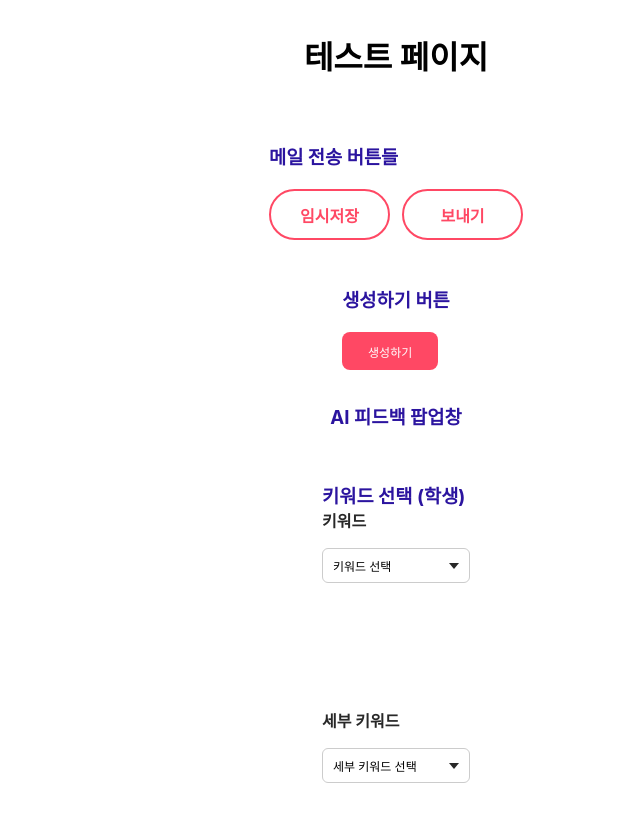
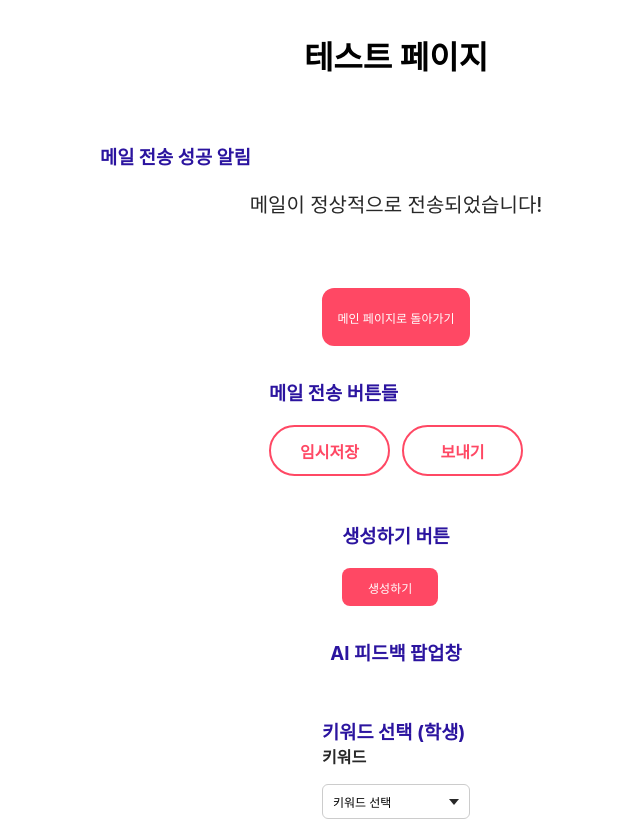
Before and after one commit to Team-G25/frontend, a React (Vite) app: page /test in a window 1280 px wide. Shown: the top 821 px of the page, without its empty margins (287-927 px from the left). Built offline with nearby package versions, Linux system fonts and the light colour scheme; a web font is replaced by a local one.

Commit message:
전송성공알림 제작

```diff
--- /dev/null
+++ b/src/components/common/submitAlert/SubmitAlert.jsx
@@ -0,0 +1,14 @@
+import { Title, StyledButton, SytledScreen} from "./index.style";
+
+const SubmitAlert = (onclick) => {
+    return(
+        <SytledScreen>
+            <Title>메일이 정상적으로 전송되었습니다!</Title>
+            <StyledButton onclick = {onclick}>
+                메인 페이지로 돌아가기
+            </StyledButton>
+        </SytledScreen>
+    );
+};
+
+export default SubmitAlert
--- /dev/null
+++ b/src/components/common/submitAlert/index.style.js
@@ -0,0 +1,40 @@
+import styled from "styled-components";
+import theme from "@/styles/theme";
+
+export const SytledScreen = styled.div`
+    display: flex;
+    align-items: center;
+    flex-direction: column;
+    gap: 70px;
+    position: relative;
+    width: 592px;
+`;
+
+export const Title = styled.h1`
+    font-family: ${theme.font.basic};
+    font-size: ${theme.font.size.large};
+    font-weight: ${theme.font.weight.medium};
+    color: ${theme.colors.black2};
+`;
+
+export const StyledButton = styled.button`
+    display: flex;
+    align-items: center;
+    justify-content: center;
+    height: 58px;
+    width: 148px;
+    position: relative;
+
+    font-family: ${theme.font.basic};
+    font-size: ${theme.font.size.small};
+    font-weight: ${theme.font.weight.medium};
+
+    border-radius: 12.21px;
+    background-color: ${theme.colors.red};
+    color: ${theme.colors.white};
+
+    &:hover {
+        background-color: ${theme.colors.red_hover};
+        font-weight: ${theme.font.weight.bold};
+    }
+`;
--- a/src/test/index.jsx
+++ b/src/test/index.jsx
@@ -11,6 +11,7 @@ import Modal from '@components/common/aiPopUp/AIPopUP';
 
 import CreateBtn from '@/components/common/createBtn/CreateBtn';
 import SubmitBtn from '@/components/common/submitBtn/SubmitBtn';
+import SubmitAlert from '@/components/common/submitAlert/SubmitAlert';
 
 const Index = () => {
   const [isModalOpen, setIsModalOpen] = useState(false);
@@ -24,13 +25,19 @@ const Index = () => {
   return (
     <>
       <ComponentSection>
-        <SubTitle>메일 전송 버튼들</SubTitle>
+        <SubTitle>메일 전송 성공 알림 </SubTitle>
+        <Spacing />
+        <SubmitAlert />
+      </ComponentSection>
+
+      <ComponentSection>
+        <SubTitle>메일 전송 버튼들 </SubTitle>
         <Spacing />
         <SubmitBtn />
       </ComponentSection>
 
       <ComponentSection>
-        <SubTitle>생성하기 버튼</SubTitle>
+        <SubTitle>생성하기 버튼 </SubTitle>
         <Spacing />
         <CreateBtn />
       </ComponentSection>
```
